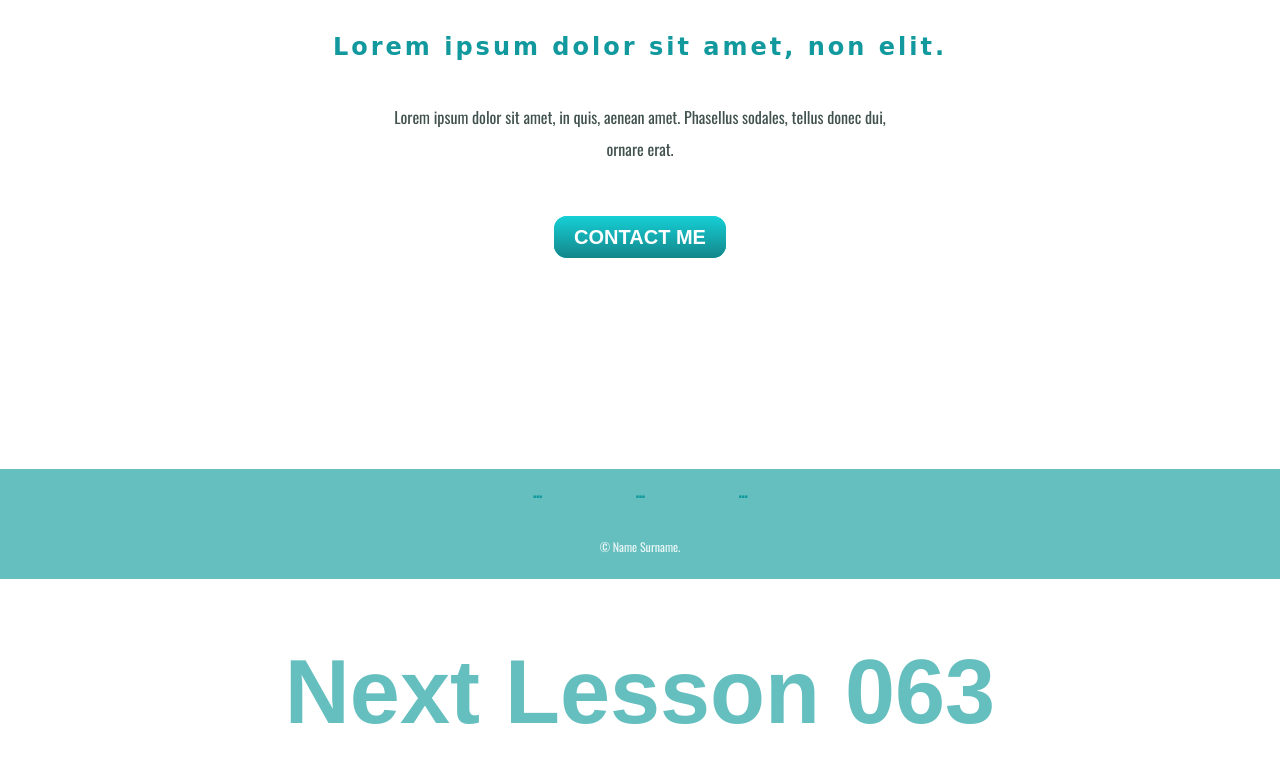
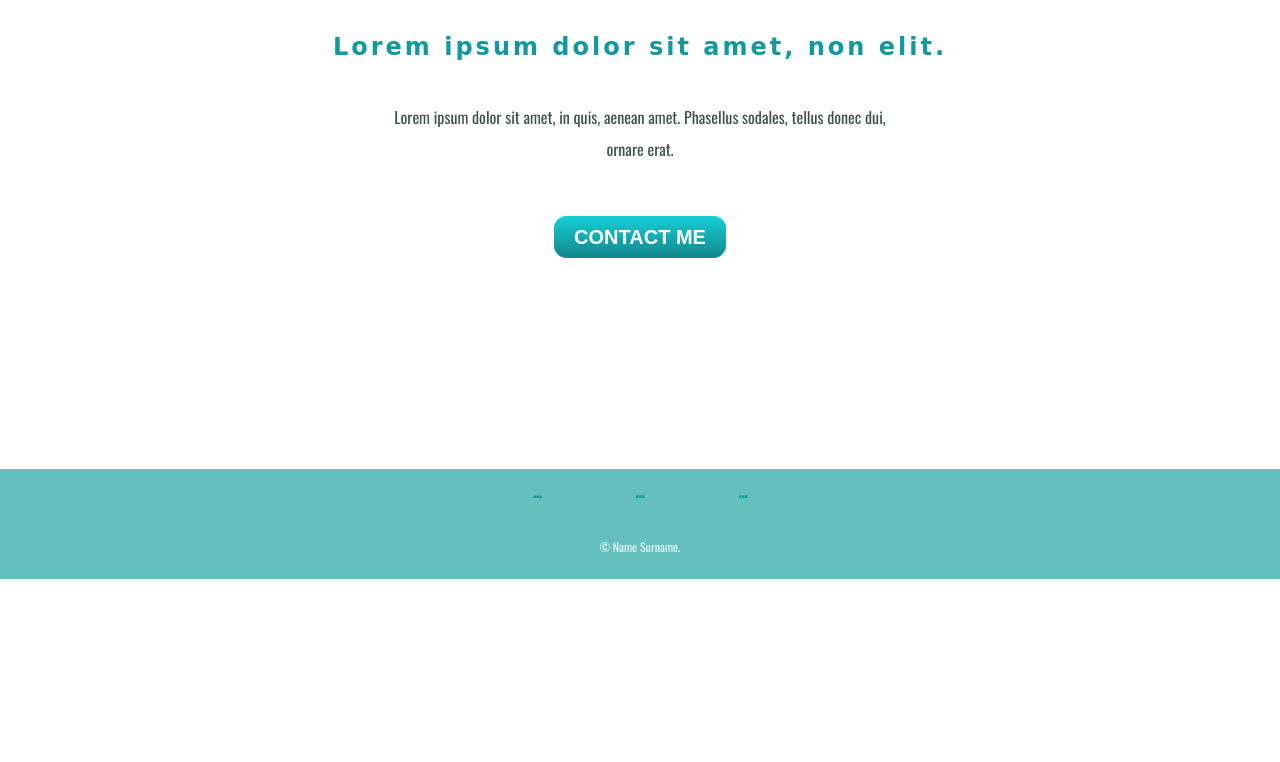
Before and after one commit to FullStackSoulBrother/Firsthtmlcsssite, a plain HTML site: page index.html in a window 1280 px wide. Shown: the part 2168-2930 px from the top of the page. After the commit the page ends 2829 px from the top, so only its background shows below. Drawn offline with nearby package versions, Linux system fonts and the light colour scheme; a web font is replaced by a local one.

Commit message:
Add files via upload

```diff
--- a/index.html
+++ b/index.html
@@ -61,9 +61,6 @@
     <p class="foot-p">© Name Surname.</p>
   </div>
 
-  <div class="low-bottom">
-    <h1 class="footer-text">Next Lesson 063</h1>
-  </div>
 </footer>
 
 </html>
```
